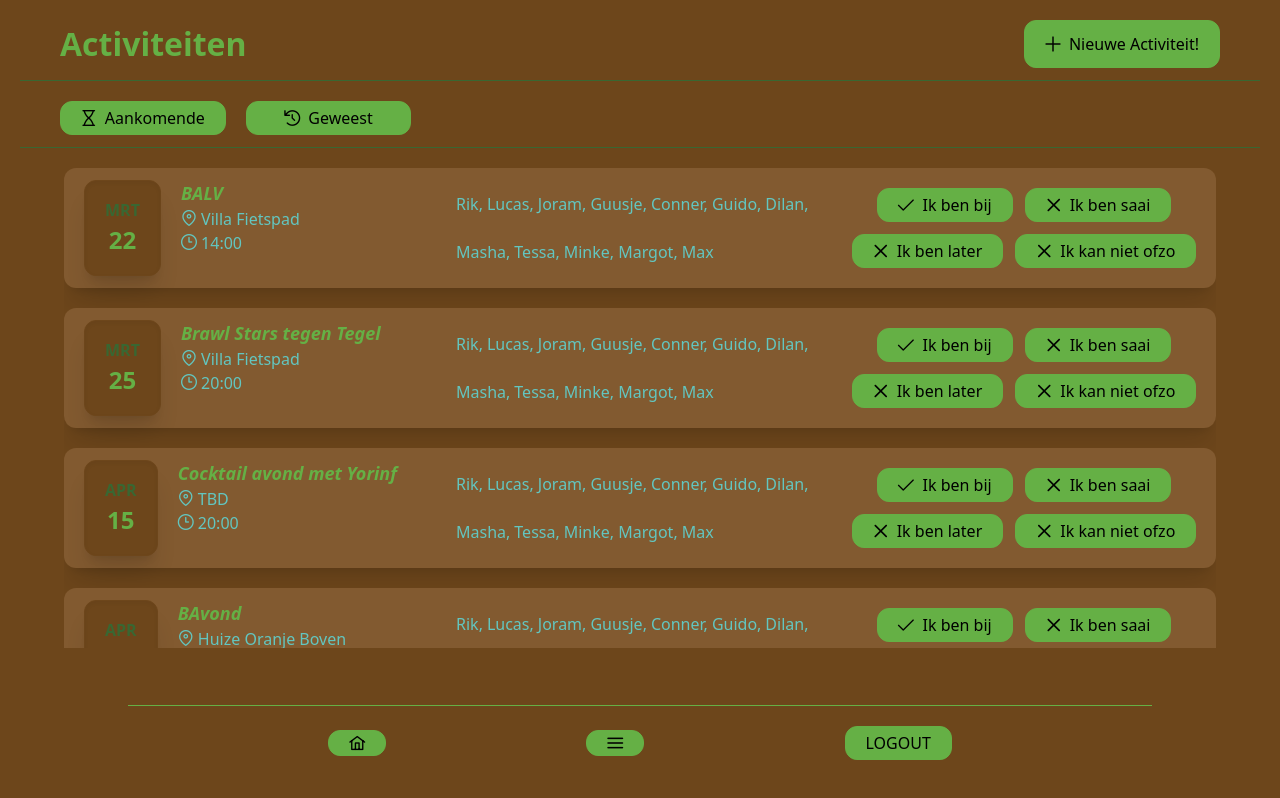
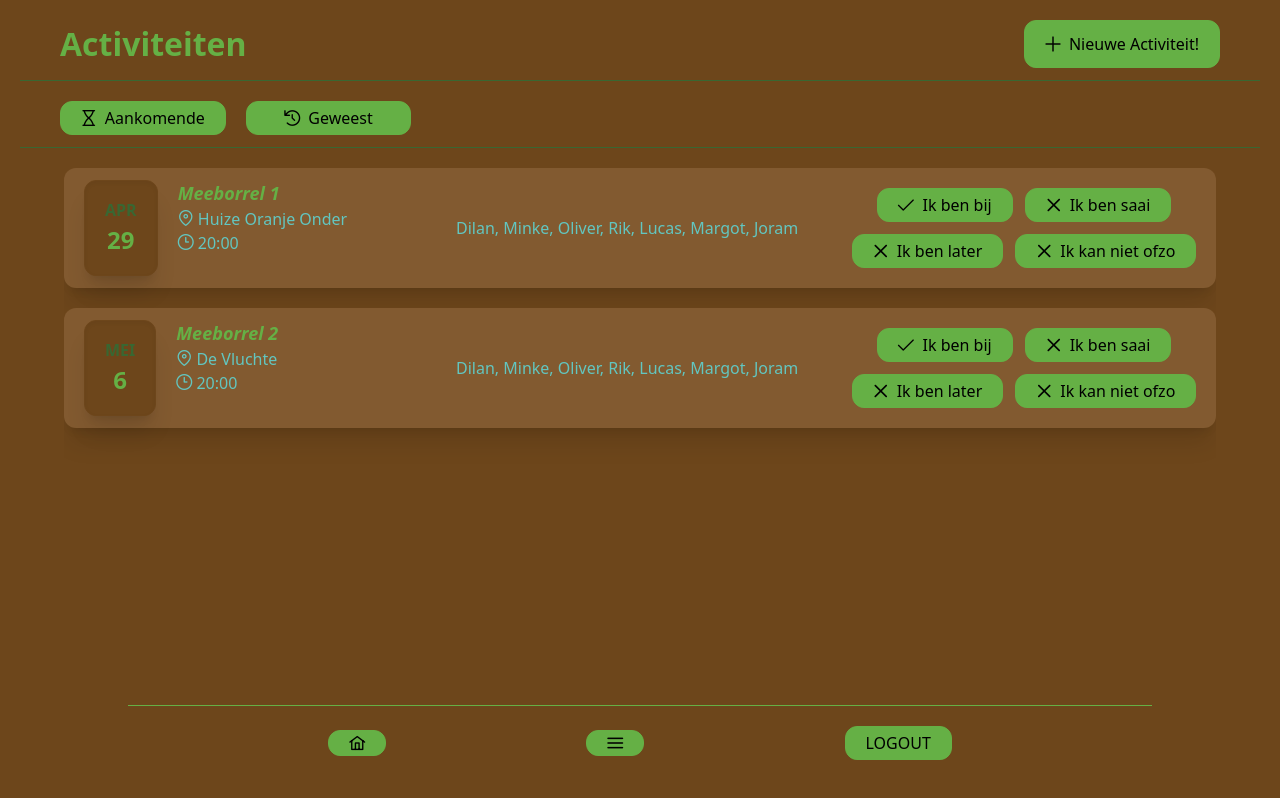
Before and after one commit to S-D-V-A-S-M-V-V-I-C-T-S-S-BAGGER/BAGGER-Vue, a Vue app: page /activiteiten in a window 1280 px wide. Built offline with nearby package versions, Linux system fonts and the light colour scheme.

Commit message:
feat(activities): #20 Made a store for the activities, which can later be transferred to include the Google API calls

```diff
--- a/package.json
+++ b/package.json
@@ -17,6 +17,7 @@
     "pinia": "^3.0.4",
     "primeicons": "^7.0.0",
     "tailwindcss": "^4.1.18",
+    "uuid": "^13.0.0",
     "vue": "^3.5.26",
     "vue-router": "^4.6.4"
   },
--- a/src/components/ActivityBox.vue
+++ b/src/components/ActivityBox.vue
@@ -1,15 +1,11 @@
 <script setup lang="ts">
 
 import BaggerButton from '@/components/BaggerButton.vue'
-import type { Activity } from '@/views/ActivitiesView.vue'
+import type { Activity } from '@/stores/activityStore'
 
 defineProps({
   activity: {
     type: Object as () => Activity,
-    required: true
-  },
-  participants: {
-    type: Array as () => { name: string }[],
     required: true
   },
   buttons: {
@@ -63,16 +59,19 @@ const getDay = (dateString: string | undefined) => {
       <div id="info"
            class="flex flex-col justify-center items-start max-h-fit">
         <h3 class="font-bold">{{ activity.name }}</h3>
-        <p><i class="pi pi-map-marker"></i> {{ activity.location }}</p>
-        <p><i class="pi pi-clock"></i> {{ activity.time }}</p>
+        <p><i class="pi pi-map-marker"></i> {{ activity.location?.name || 'Geen locatie' }}</p>
+        <p><i class="pi pi-clock"></i> {{ activity.startTime || 'Geen tijd' }}</p>
       </div>
     </div>
 
     <div id="participants" class="rows-start-2 row-span-1 flex flex-row flex-wrap gap-x-1 py-3 pl-2
                       md:col-start-2 md:col-span-1 md:items-center">
-      <p v-for="(participant, index) in participants" :key="index">
-        {{ participant.name }}<span v-if="index < participants.length - 1">, </span>
+      <p v-if="activity.participants && activity.participants.length > 0">
+        <span v-for="(participant, index) in activity.participants" :key="index">
+          {{ participant }}<span v-if="index < activity.participants!.length - 1">, </span>
+        </span>
       </p>
+      <p v-else class="text-gray-500">Geen deelnemers</p>
     </div>
 
     <div id="buttons" class="rows-start-3 row-span-1 flex flex-row gap-x-3 gap-y-3 flex-wrap justify-center py-5
--- /dev/null
+++ b/src/stores/activityStore.ts
@@ -0,0 +1,106 @@
+import { defineStore } from 'pinia'
+import { computed, ref } from 'vue'
+import { v4 as uuid } from 'uuid'
+
+export interface Location {
+  name?: string;
+  address?: string;
+}
+
+export interface Activity {
+  id?: string;
+  name?: string;
+  date?: string;
+  startTime?: string;
+  endTime?: string;
+  location?: Location;
+  description?: string;
+  enrollmentOptions?: string[];
+  participants?: string[];
+}
+
+export const useActivityStore = defineStore('activty', () => {
+  const activities = ref<Activity[]>([
+    {
+      id: uuid(),
+      name: 'Meeborrel 1',
+      date: '2026-04-29',
+      startTime: '20:00',
+      endTime: '23:00',
+      location: {
+        name: 'Huize Oranje Onder',
+        address: 'Calslaan 5E'
+      },
+      description: '',
+      enrollmentOptions: [],
+      participants: ['Dilan, Minke, Oliver, Rik, Lucas, Margot, Joram']
+    },
+    {
+      id: uuid(),
+      name: 'Meeborrel 2',
+      date: '2026-05-06',
+      startTime: '20:00',
+      endTime: '23:00',
+      location: {
+        name: 'De Vluchte',
+        address: 'Calslaan 5E'
+      },
+      description: '',
+      enrollmentOptions: [],
+      participants: ['Dilan, Minke, Oliver, Rik, Lucas, Margot, Joram']}
+  ]);
+  const currentId = ref<string | null>(null);
+
+  const current = computed(() => {
+    return activities.value.find(a => a.id === currentId.value);
+  })
+
+  const upcoming = computed(() => {
+    return activities.value.filter(a => new Date(a.date!) > new Date()).sort((a, b) =>
+    new Date(a.date!).getTime() - new Date(b.date!).getTime());
+  })
+
+  function addActivity(activity: Activity) {
+    activities.value.push({
+      ...activity,
+      id: uuid(),
+      participants: [],
+      enrollmentOptions: []
+    })
+  }
+
+  function addParticipant(id: string, participant: string) {
+    const activity = activities.value.find(a => a.id === id);
+    if (activity && !activity.participants?.includes(participant)) {
+      activity.participants?.push(participant);
+    }
+  }
+
+  function removeParticipant(id: string, participant: string) {
+    const activity = activities.value.find(a => a.id === id);
+    if (activity) {
+      activity.participants = activity.participants?.filter(p => p !== participant);
+    }
+  }
+
+  function setCurrent(id: string | null) {
+    currentId.value = id;
+  }
+
+  function deleteActivity(id: string) {
+    activities.value = activities.value.filter(a => a.id !== id);
+  }
+
+  return {
+    activities,
+    currentId,
+    current,
+    upcoming,
+    addActivity,
+    addParticipant,
+    removeParticipant,
+    setCurrent,
+    deleteActivity
+  }
+
+})
--- a/src/views/activities/ActivitiesView.vue
+++ b/src/views/activities/ActivitiesView.vue
@@ -5,64 +5,10 @@ import BaggerButton from '@/components/BaggerButton.vue'
 import { ref } from 'vue'
 import ActivityBox from '@/components/ActivityBox.vue'
 import { useRouter } from 'vue-router'
+import { useActivityStore } from '@/stores/activityStore.ts'
 
-export interface Activity {
-  name?: string;
-  date?: string;
-  time?: string;
-  location?: string;
-}
-
-export interface Location {
-  name?: string;
-  street?: string;
-  postalCode?: string;
-  city?: string;
-  country?: string;
-}
-
-
-const activities = ref<Activity[]>([
-  {
-    name: 'BALV',
-    date: '2026-03-22',
-    time: '14:00',
-    location: 'Villa Fietspad'
-  },
-  {
-    name: 'Brawl Stars tegen Tegel',
-    date: '2026-03-25',
-    time: '20:00',
-    location: 'Villa Fietspad'
-  },
-  {
-    name: 'Cocktail avond met Yorinf',
-    date: '2026-04-15',
-    time: '20:00',
-    location: 'TBD'
-  },
-  {
-    name: 'BAvond',
-    date: '2026-04-01',
-    time: '20:00',
-    location: 'Huize Oranje Boven'
-  }
-])
-
-const participants = ref<{ name: string }[]>([
-  { name: 'Rik' },
-  { name: 'Lucas' },
-  { name: 'Joram' },
-  { name: 'Guusje' },
-  { name: 'Conner' },
-  { name: 'Guido' },
-  { name: 'Dilan' },
-  { name: 'Masha' },
-  { name: 'Tessa' },
-  { name: 'Minke' },
-  { name: 'Margot' },
-  { name: 'Max' }
-])
+const activityStore = useActivityStore()
+const router = useRouter()
 
 const buttons = ref<{ text: string, icon?: string }[]>([
   { text: 'Ik ben bij', icon: 'pi pi-check' },
@@ -71,7 +17,6 @@ const buttons = ref<{ text: string, icon?: string }[]>([
   { text: 'Ik kan niet ofzo', icon: 'pi pi-times' }
 ])
 
-const router = useRouter()
 
 </script>
 
@@ -97,9 +42,9 @@ const router = useRouter()
     <!--    Activity list-->
     <div id="list-wrapper" class="w-[90vw] h-[65vh] flex flex-col gap-y-5 overflow-y-auto
                               md:h-[60vh]">
-      <div v-for="(activity, index) in activities" :key="index">
+      <div v-for="(activity, index) in activityStore.activities" :key="index">
         <div id="date_name" class="w-full">
-          <ActivityBox :activity="activity" :participants="participants" :buttons="buttons" />
+          <ActivityBox :activity="activity" :buttons="buttons" />
         </div>
       </div>
     </div>
--- a/src/views/activities/NewActivityView.vue
+++ b/src/views/activities/NewActivityView.vue
@@ -4,8 +4,10 @@ import BaggerButton from '@/components/BaggerButton.vue'
 import BaggerInput from '@/components/BaggerInput.vue'
 import { ref } from 'vue'
 import { useRouter } from 'vue-router'
+import { useActivityStore } from '@/stores/activityStore'
 
 const router = useRouter()
+const activityStore = useActivityStore()
 
 const name = ref('')
 const date = ref('')
@@ -15,6 +17,37 @@ const locationName = ref('')
 const locationAddress = ref('')
 const description = ref('')
 
+function createActivity() {
+  if (!name.value || !date.value) {
+    alert('Vul alstublieft naam en datum in')
+    return
+  }
+
+  activityStore.addActivity({
+    name: name.value,
+    date: date.value,
+    startTime: startTime.value,
+    endTime: endTime.value,
+    location: {
+      name: locationName.value,
+      address: locationAddress.value
+    },
+    description: description.value
+  })
+
+  resetForm()
+  router.push('/activiteiten')
+}
+
+function resetForm() {
+  name.value = ''
+  date.value = ''
+  startTime.value = ''
+  endTime.value = ''
+  locationName.value = ''
+  locationAddress.value = ''
+  description.value = ''
+}
 
 </script>
 
@@ -96,9 +129,9 @@ const description = ref('')
       <div id="buttons" class="flex flex-row justify-evenly col-start-1 col-span-2 row-start-8 row-span-1">
         <BaggerButton
           customStyling="w-1/3"
-          @click="() => router.push('/activiteiten')"
+          @click="createActivity"
         >Maak aan!</BaggerButton>
-        <BaggerButton customStyling="w-1/3">Reset</BaggerButton>
+        <BaggerButton customStyling="w-1/3" @click="resetForm">Reset</BaggerButton>
       </div>
     </div>
   </div>
```
Also changed, not shown: 1 other file (tests, documents, lock files or other folders).
